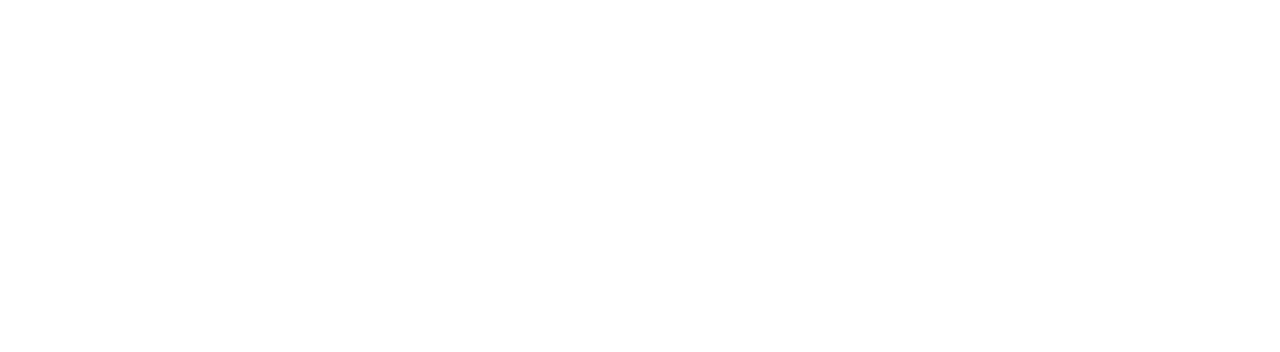
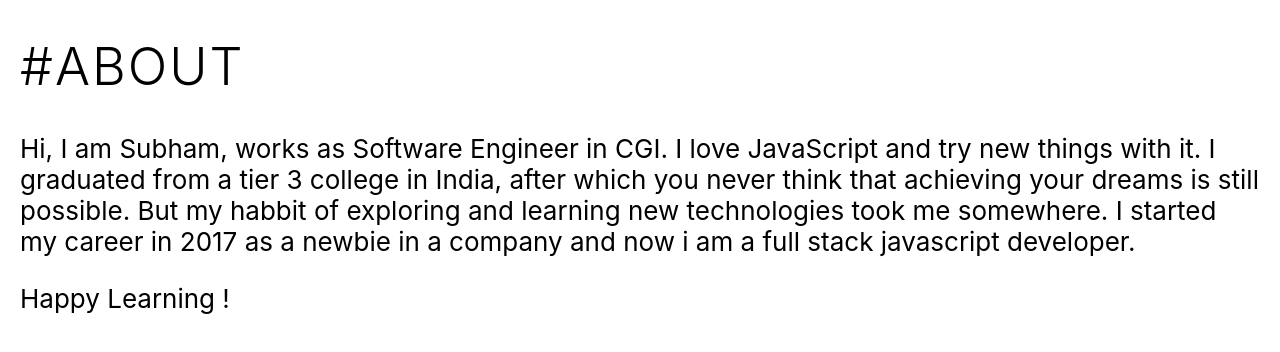
Before and after one commit to Shubham-1994/portfolio, a React (Create React App) app: page /about in a window 1280 px wide. Shown: the top 352 px of the page. Built offline with nearby package versions, Linux system fonts and the light colour scheme.

Commit message:
added about

```diff
--- a/public/index.html
+++ b/public/index.html
@@ -1,14 +1,12 @@
 <!DOCTYPE html>
 <html lang="en">
+
 <head>
   <meta charset="utf-8" />
   <link rel="icon" href="%PUBLIC_URL%/favicon.ico" />
   <meta name="viewport" content="width=device-width, initial-scale=1" />
   <meta name="theme-color" content="#000000" />
-    <meta
-      name="description"
-      content="Web site created using create-react-app"
-    />
+  <meta name="description" content="portfolio of subham agarwal" />
   <link rel="apple-touch-icon" href="%PUBLIC_URL%/logo192.png" />
   <!--
       manifest.json provides metadata used when your web app is installed on a
@@ -24,8 +22,9 @@
       work correctly both with client-side routing and a non-root public URL.
       Learn how to configure a non-root public URL by running `npm run build`.
     -->
-    <title>React App</title>
+  <title>Subham Agarwal</title>
 </head>
+
 <body>
   <noscript>You need to enable JavaScript to run this app.</noscript>
   <div id="root"></div>
@@ -40,4 +39,5 @@
       To create a production bundle, use `npm run build` or `yarn build`.
     -->
 </body>
+
 </html>
--- a/src/App.js
+++ b/src/App.js
@@ -4,7 +4,7 @@
 import { Home } from './components/Home';
 import { Work } from './components/Work';
 import { Blogs } from './components/Blogs';
-import { WorkDetails } from './components/WorkDetails';
+import { About } from './components/About';
 
 function App() {
   return (
@@ -13,7 +13,7 @@
         <Route path="/" exact component={Home} />
         <Route path="/work" component={Work} />
         <Route path="/blogs" component={Blogs} />
-        <Route path="/work-details" component={WorkDetails} />
+        <Route path="/about" component={About} />
       </Switch>
     </Router>
   );
--- /dev/null
+++ b/src/components/About.js
@@ -0,0 +1,17 @@
+import React from 'react';
+
+export const About = (props) => {
+
+  return (
+    <div className="container">
+      <h1>#ABOUT</h1>
+      <p>Hi, I am Subham, works as Software Engineer in CGI. I love JavaScript and try new things with it.
+      I graduated from a tier 3 college in India, after which you never think that achieving your dreams is still possible.
+      But my habbit of exploring and learning new technologies took me somewhere.
+      I started my career in 2017 as a newbie in a company and now i am a full stack javascript developer.
+      </p>
+      <p>Happy Learning !</p>
+    </div>
+  )
+
+}
--- a/src/components/Work.js
+++ b/src/components/Work.js
@@ -12,21 +12,24 @@
 
   const modalContent = data.workData === 'joblisting' ? (<section>
     <button onClick={() => setFlag({ show: false })} className="read-more">&larr; BACK</button>
+    <div className="job-container">
       <img src={joblisting} alt="joblisting"></img>
 
       <h2>Job Listing</h2>
       <p>Job listing is a web page which have the collectiong of available job which user can filter according to their need.</p>
       <h4> Tech Stack </h4>
       <p><span>Angular</span>-<span>Bootstrap</span>-<span>PWA</span></p>
-
+    </div>
   </section>)
     :
     (<section>
       <button onClick={() => setFlag({ show: false })} className="read-more">&larr; BACK</button>
+      <div className="job-container">
         <img src={tinyurl} alt="tinyurl"></img><h2>Tiny URL</h2>
         <p>Tiny URL is a web app which will shorten the long string of url.</p>
         <h4> Tech Stack </h4>
         <p><span>Django</span>-<span>Python</span>-<span>SQLite</span></p>
+      </div>
     </section>);
 
 
--- a/src/components/WorkDetails.js
+++ /dev/null
@@ -1,18 +0,0 @@
-import React from 'react';
-
-export const WorkDetails = (props) => {
-
-  switch (props.location.data) {
-    case 'joblisting': return (
-      <div>
-        <h1>#JobListing</h1>
-        <p>Wiki: This is a simple listing of all available jobs which anyone can filter according to their requirement</p>
-      </div>
-    )
-    case 'tinyurl': return (
-      <div>Tiny Url</div>
-    )
-    default: return (<div>Not Found</div>)
-  }
-
-}
--- a/src/index.css
+++ b/src/index.css
@@ -24,6 +24,7 @@
   height: 40vmin;
   pointer-events: none;
   border-radius: 100%;
+
 }
 
 /* @media (prefers-reduced-motion: no-preference) {
@@ -234,7 +235,7 @@
 }
 .modal img{
   box-shadow: 0px 0px 0px 0px rgba(0,0,0,0.2), 0px 6px 10px 0px rgba(0,0,0,0.14), 0px 1px 18px 0px rgba(0,0,0,0.12);
-  width: 50%;
+  width: 100%;
 }
 .modal .read-more{
   position: absolute;
@@ -242,3 +243,8 @@
   right: 0;
   /* font-size:15px; */
 }
+.modal .job-container{
+  /* text-align: center; */
+  margin: 0 auto;
+  width: 50%;
+}
```
Lines whose indentation alone changed are shown as unchanged.
